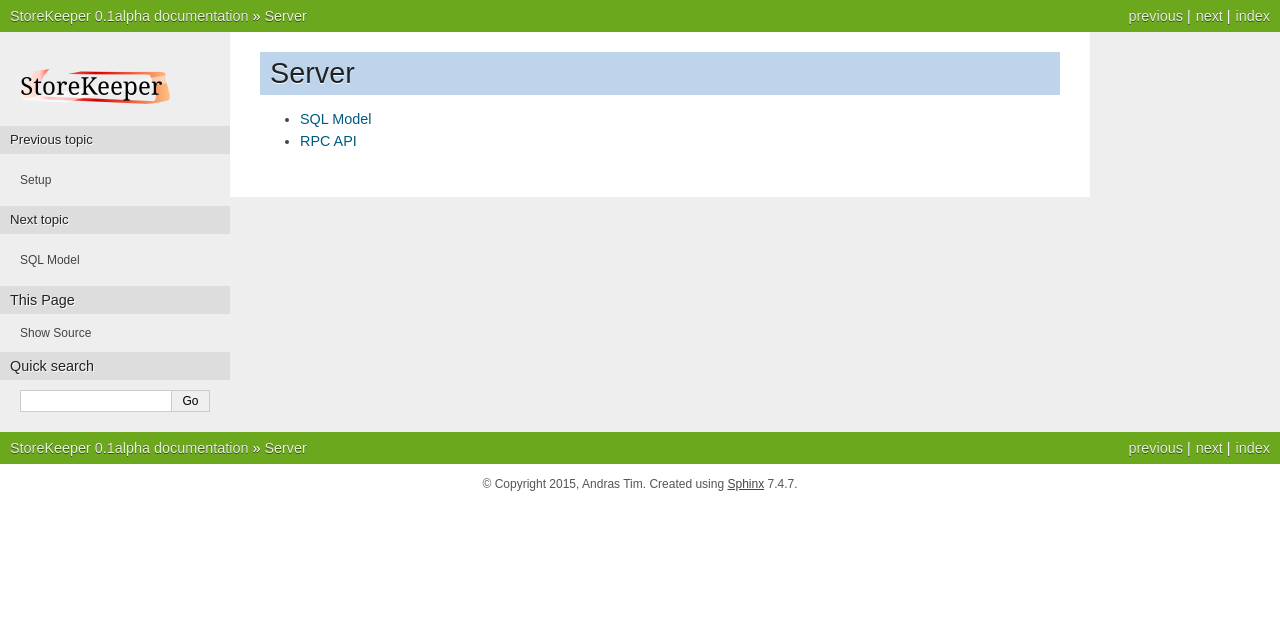
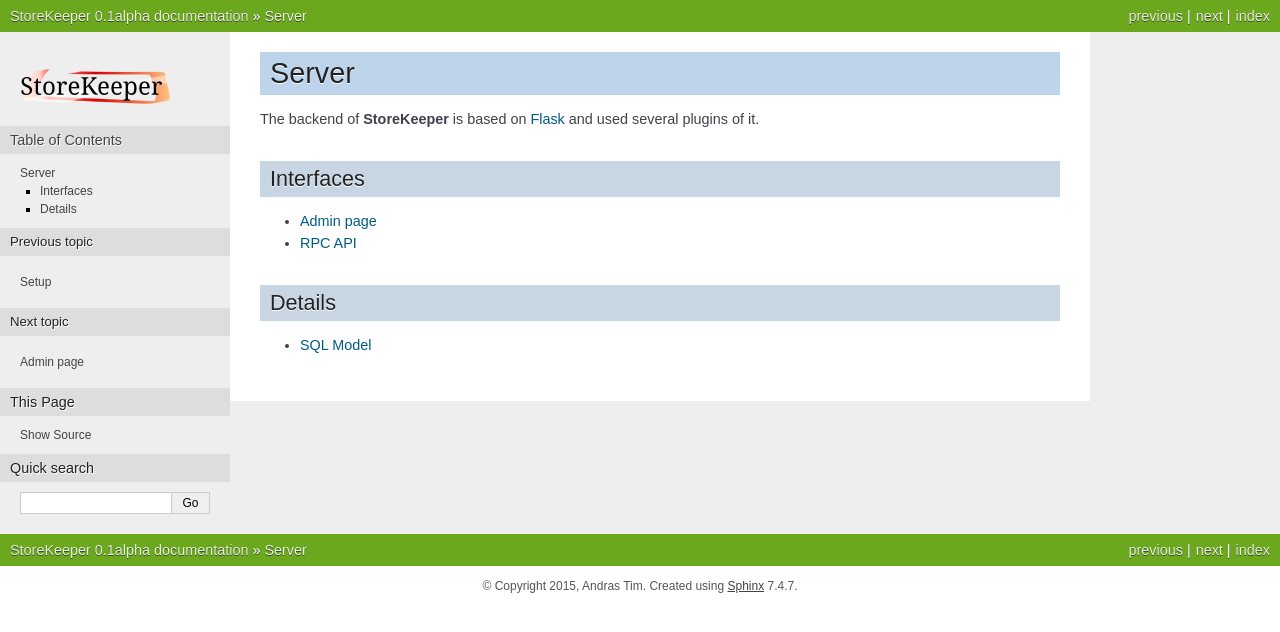
Before and after one commit to andras-tim/StoreKeeper, a Sphinx documentation site: the page built from docs/server/index.rst, in a window 1280 px wide. Shown: the top 632 px of the page. Built offline with Sphinx 7.4.7, drawn with Linux system fonts in a browser that asks for light colours; pages that are not in the unit, such as notebooks, are missing from menus.

Commit message:
docs/server: Added admin page and some info about server

```diff
--- a/docs/server/index.rst
+++ b/docs/server/index.rst
@@ -5,8 +5,23 @@
 
 .. index:: server
 
+The backend of **StoreKeeper** is based on `Flask <http://flask.pocoo.org/>`_ and used several plugins of it.
+
+
+Interfaces
+----------
+
+.. toctree::
+   :maxdepth: 1
+
+   admin_page
+   rpc/index
+
+
+Details
+-------
+
 .. toctree::
    :maxdepth: 1
 
    sql_model
-   rpc/index
```
Also changed, not shown: docs/server/admin_page.rst (added, +28 -0 lines), docs/_static/server/admin/ui_model.png (added), docs/_static/server/admin/ui_static.png (added).
